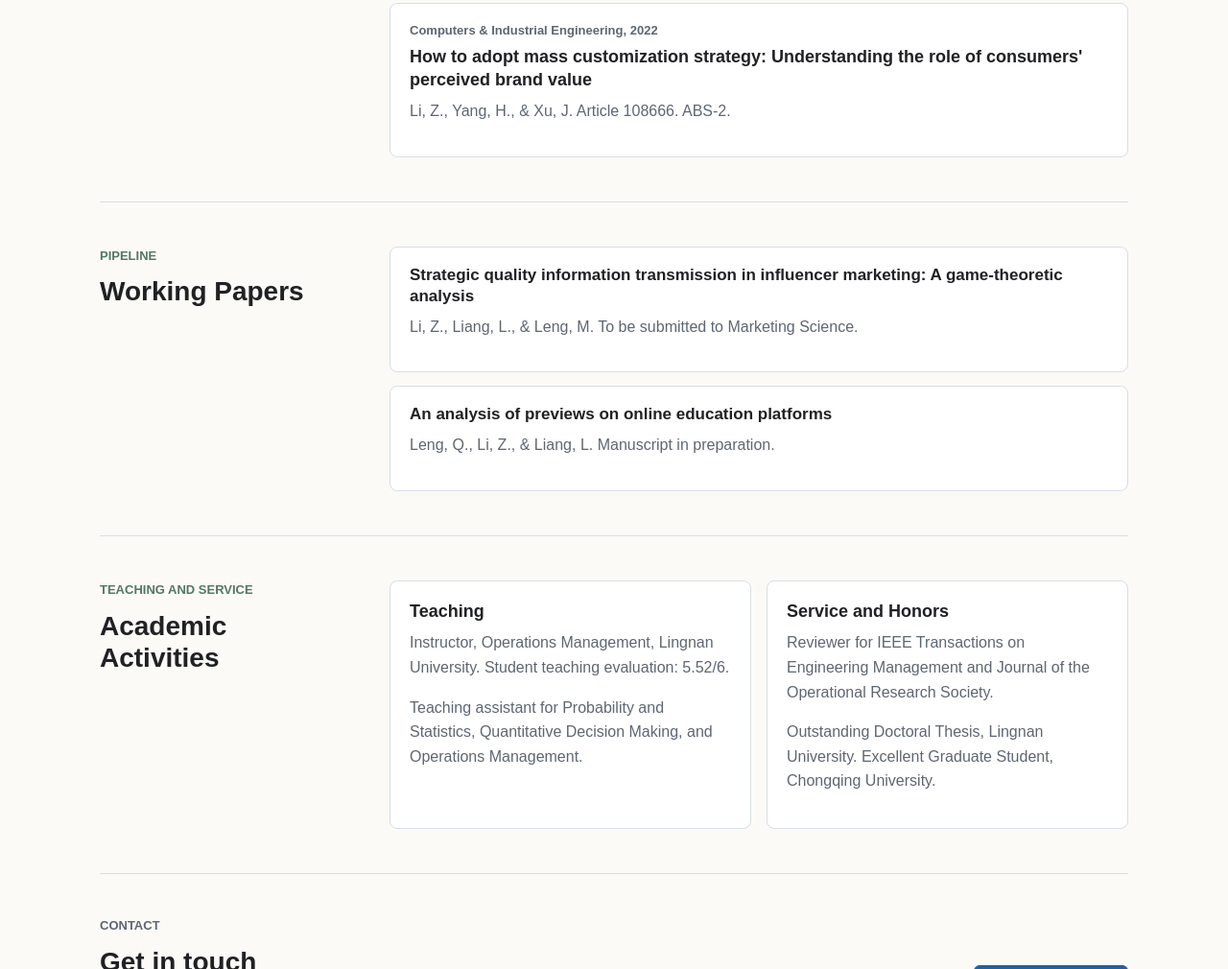
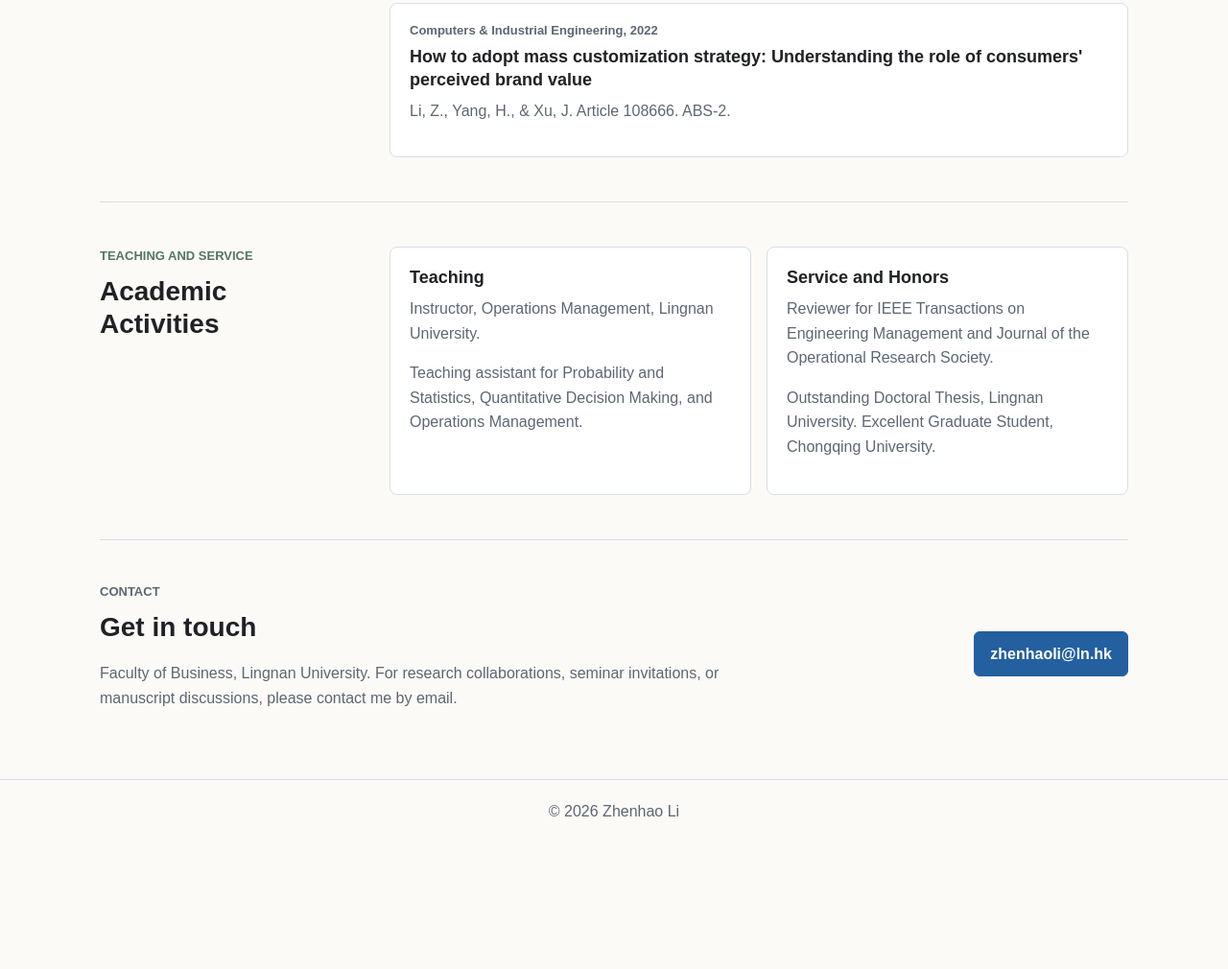
Before and after one commit to chenxiguang/chenxiguang.github.io, a plain HTML site: page index.html in a window 1280 px wide. Shown: the part 1289-2299 px from the top of the page at 96% size. After the commit the page ends 2200 px from the top, so only its background shows below. Drawn offline with Linux system fonts and the light colour scheme.

Commit message:
Remove working papers and teaching evaluation

```diff
--- a/index.html
+++ b/index.html
@@ -121,26 +121,6 @@
         </div>
       </section>
 
-      <section class="section split">
-        <div class="section-heading">
-          <p class="eyebrow">Pipeline</p>
-          <h2>Working Papers</h2>
-        </div>
-        <div class="publication-list compact">
-          <article class="publication">
-            <h3>
-              Strategic quality information transmission in influencer
-              marketing: A game-theoretic analysis
-            </h3>
-            <p>Li, Z., Liang, L., &amp; Leng, M. To be submitted to Marketing Science.</p>
-          </article>
-          <article class="publication">
-            <h3>An analysis of previews on online education platforms</h3>
-            <p>Leng, Q., Li, Z., &amp; Liang, L. Manuscript in preparation.</p>
-          </article>
-        </div>
-      </section>
-
       <section id="teaching" class="section split">
         <div class="section-heading">
           <p class="eyebrow">Teaching and Service</p>
@@ -150,8 +130,7 @@
           <article>
             <h3>Teaching</h3>
             <p>
-              Instructor, Operations Management, Lingnan University. Student
-              teaching evaluation: 5.52/6.
+              Instructor, Operations Management, Lingnan University.
             </p>
             <p>
               Teaching assistant for Probability and Statistics, Quantitative
```
